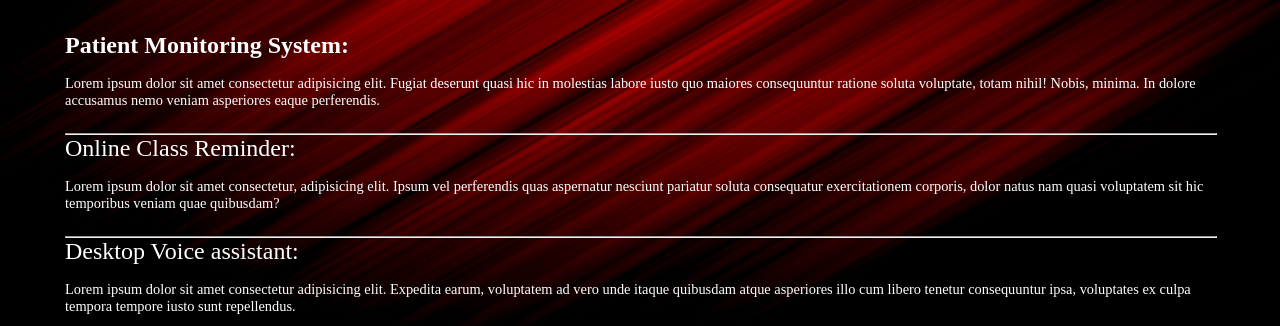
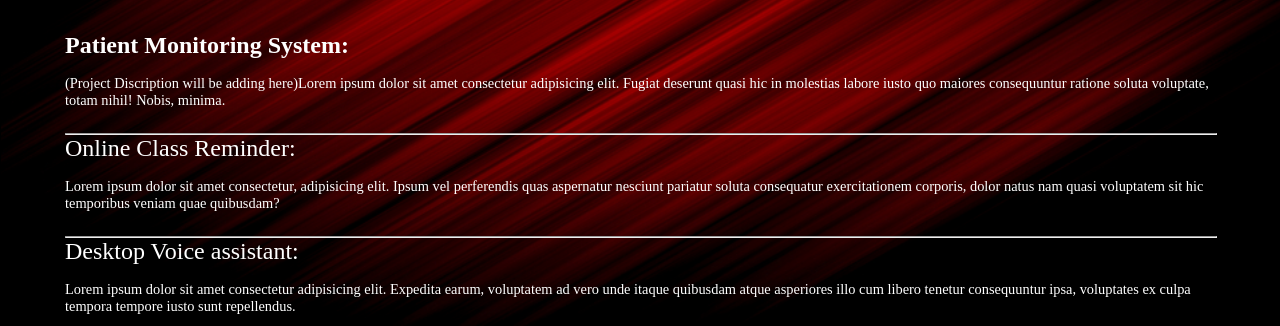
Before and after one commit to vinayak0309/vinayak0309.github.io, a plain HTML site: page project.html in a window 1280 px wide. Shown: the part 474-800 px from the top of the page. Drawn offline with Linux system fonts and the light colour scheme.

Commit message:
Update project.html

```diff
--- a/project.html
+++ b/project.html
@@ -15,7 +15,7 @@
 
 <body>
     <div class="container" style="overflow-y:auto;">
-        <div class="menu"onclick="myFunction()">
+        <div class="menu" onclick="myFunction()">
             <i class="fa fa-th-list"></i>
         </div>
         <header>
@@ -43,9 +43,9 @@
                     <b>
                         <li><a href="https://www.youtube.com/watch?v=XLzW9DyRuxI">Patient Monitoring System:</a></li>
                     </b>
-                    <p>Lorem ipsum dolor sit amet consectetur adipisicing elit. Fugiat deserunt quasi hic in molestias
-                        labore iusto quo maiores consequuntur ratione soluta voluptate, totam nihil! Nobis, minima. In
-                        dolore accusamus nemo veniam asperiores eaque perferendis.</p>
+                    <p>(Project Discription will be adding here)Lorem ipsum dolor sit amet consectetur adipisicing elit.
+                        Fugiat deserunt quasi hic in molestias labore iusto quo maiores consequuntur ratione soluta
+                        voluptate, totam nihil! Nobis, minima. </p>
 
                     <hr>
                     <li><a href="https://www.youtube.com/watch?v=XLzW9DyRuxI">Online Class Reminder:</a></li>
```
Lines whose indentation alone changed are shown as unchanged.
